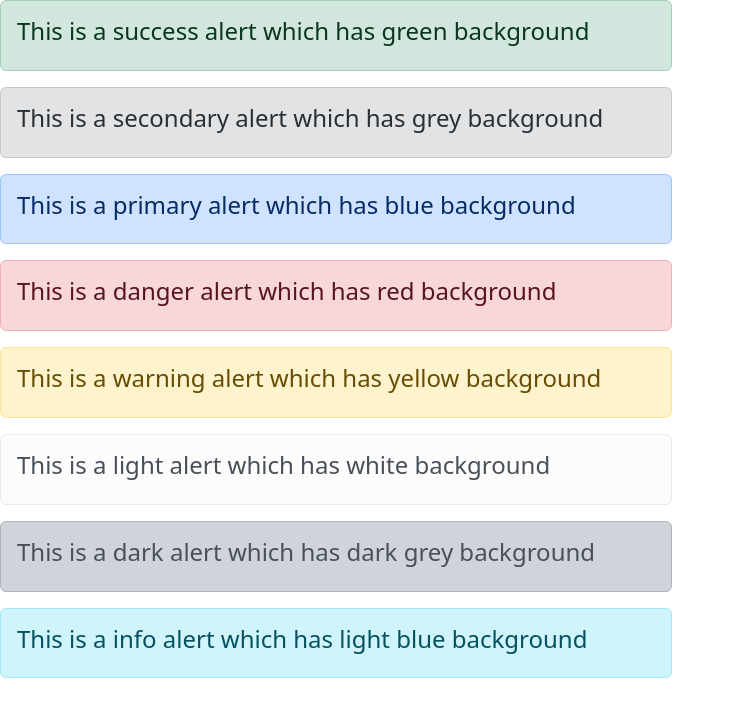
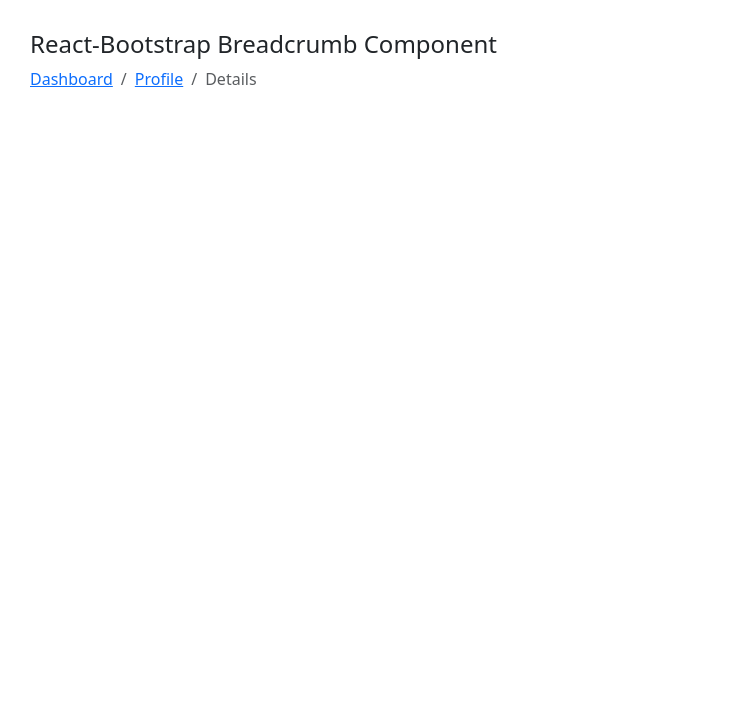
Before and after one commit to nikunjjadav123/myfirstreact, a React (Create React App) app: page / in a window 1280 px wide. Shown: the top 716 px of the page, without its empty margins (0-735 px from the left). Built offline with nearby package versions, Linux system fonts and the light colour scheme.

Commit message:
added Breadcrumb  Code

```diff
--- a/src/App.js
+++ b/src/App.js
@@ -1,60 +1,28 @@
 import logo from './logo.svg';
 import './App.css';
-import { Container, Row, Col, Button , Accordion , Card , Alert } from 'react-bootstrap';
+import { Container, Row, Col, Button , Accordion , Card , Alert , Badge , Breadcrumb } from 'react-bootstrap';
 import LoginForm from './LoginForm';
 
 
-function App() {
+const App = () =>  {
   return (
-    <div>
-    <Alert variant="success" style={{ width: "42rem" }}>
-      <Alert.Heading>
-        This is a success alert which has green background
-      </Alert.Heading>
-    </Alert>
-
-    <Alert variant="secondary" style={{ width: "42rem" }}>
-      <Alert.Heading>
-        This is a secondary alert which has grey background
-      </Alert.Heading>
-    </Alert>
-
-    <Alert variant="primary" style={{ width: "42rem" }}>
-      <Alert.Heading>
-        This is a primary alert which has blue background
-      </Alert.Heading>
-    </Alert>
-
-    <Alert variant="danger" style={{ width: "42rem" }}>
-      <Alert.Heading>
-        This is a danger alert which has red background
-      </Alert.Heading>
-    </Alert>
-
-    <Alert variant="warning" style={{ width: "42rem" }}>
-      <Alert.Heading>
-        This is a warning alert which has yellow background
-      </Alert.Heading>
-    </Alert>
-
-    <Alert variant="light" style={{ width: "42rem" }}>
-      <Alert.Heading>
-        This is a light alert which has white background
-      </Alert.Heading>
-    </Alert>
-
-    <Alert variant="dark" style={{ width: "42rem" }}>
-      <Alert.Heading>
-        This is a dark alert which has dark grey background
-      </Alert.Heading>
-    </Alert>
-
-    <Alert variant="info" style={{ width: "42rem" }}>
-      <Alert.Heading>
-        This is a info alert which has light blue background
-      </Alert.Heading>
-    </Alert>
-  </div>
+    <>
+      <div style={{ display: 'block',
+                  width: 700, padding: 30 }}>
+      <h4>React-Bootstrap Breadcrumb Component</h4>
+      <Breadcrumb>
+        <Breadcrumb.Item href="#">
+           Dashboard
+        </Breadcrumb.Item>
+        <Breadcrumb.Item href="#">
+          Profile
+        </Breadcrumb.Item>
+        <Breadcrumb.Item active>
+          Details
+        </Breadcrumb.Item>
+      </Breadcrumb>
+    </div>
+    </>
   );
 }
 
```
